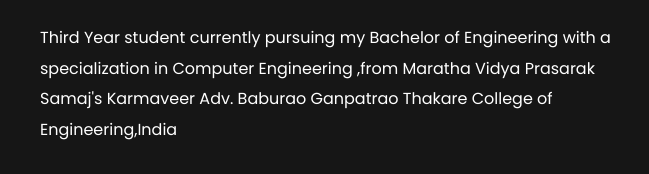
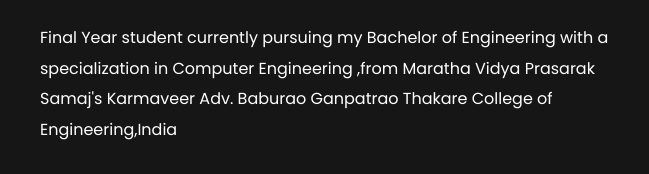
Before and after one commit to pravinjain297/pravinjain.github.io, a plain HTML site: page index.html in a window 1280 px wide. Shown: the part 464-638 px from the top of the page, 600-1249 px from the left. Drawn offline with nearby package versions, Linux system fonts and the light colour scheme.

Commit message:
Update index.html

```diff
--- a/index.html
+++ b/index.html
@@ -55,7 +55,7 @@
                 <div class="right flex-1">
                     <h6>Pravin Jain</h6>
                     <h1>I'm a Creative <span>Developer</span></h1>
-                    <p>Third Year student currently pursuing my Bachelor of Engineering with a specialization in Computer Engineering ,from Maratha Vidya Prasarak Samaj's Karmaveer Adv. Baburao Ganpatrao Thakare College of Engineering,India
+                    <p>Final Year student currently pursuing my Bachelor of Engineering with a specialization in Computer Engineering ,from Maratha Vidya Prasarak Samaj's Karmaveer Adv. Baburao Ganpatrao Thakare College of Engineering,India
                         </p>
                     <div>
                         <a href="dowloadcv/Pravin_Jain_Resume.pdf" target="_blank"><button class="btn btn-secondary">DOWNLOAD CV</button></a>
```
